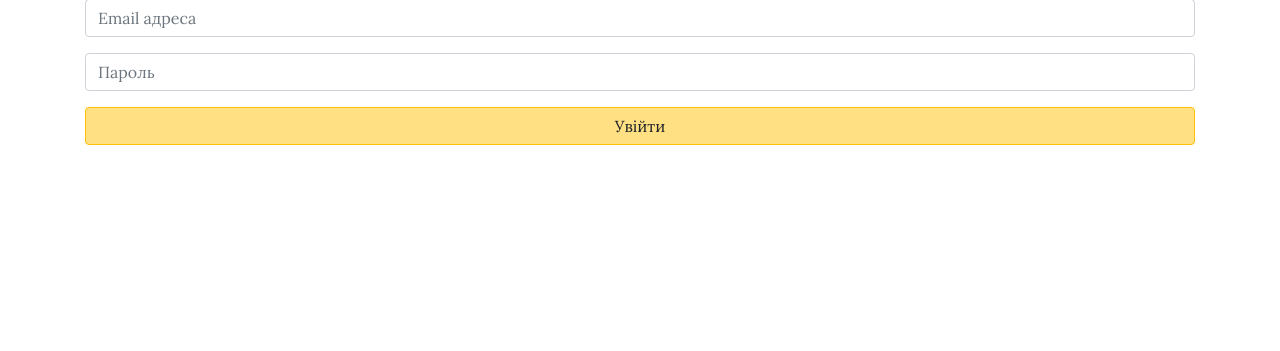
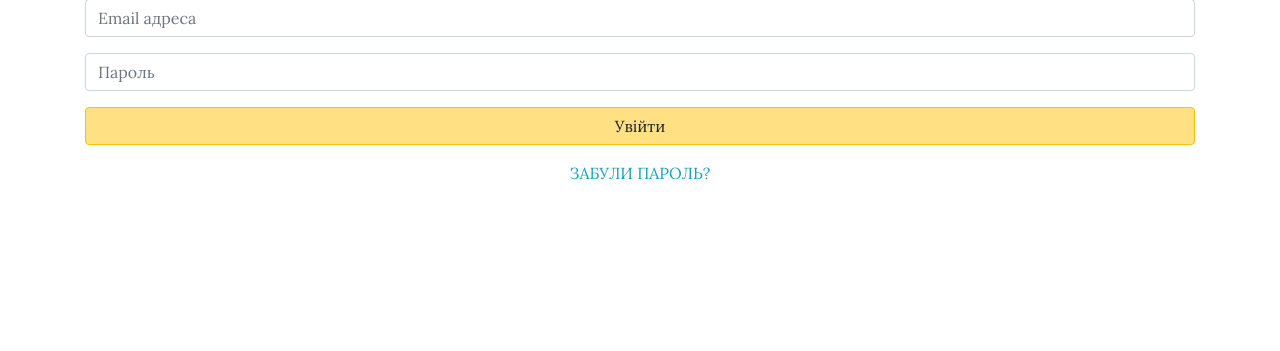
Before and after one commit to sarancha747/ZOj, a Django app: page /login/ in a window 1280 px wide. Shown: the part 81-432 px from the top of the page. Run offline with Django 3.2, Linux system fonts and the light colour scheme; some libraries are stand-ins or nearby versions.

Commit message:
change pswd

```diff
--- a/Ricept/templates/registration/login.html
+++ b/Ricept/templates/registration/login.html
@@ -25,7 +25,9 @@
 				<input type="submit" id="sub_btn" value="Увійти" class="btn btn-warning btn-block">
 			</div>
 		</form>
-
+		<div style="text-align: center;">
+		<a href="{% url 'reset_password' %}" style="color: #17a2b8;" >ЗАБУЛИ ПАРОЛЬ?</a>
+		</div>
 </div>
 </main>
 
```
